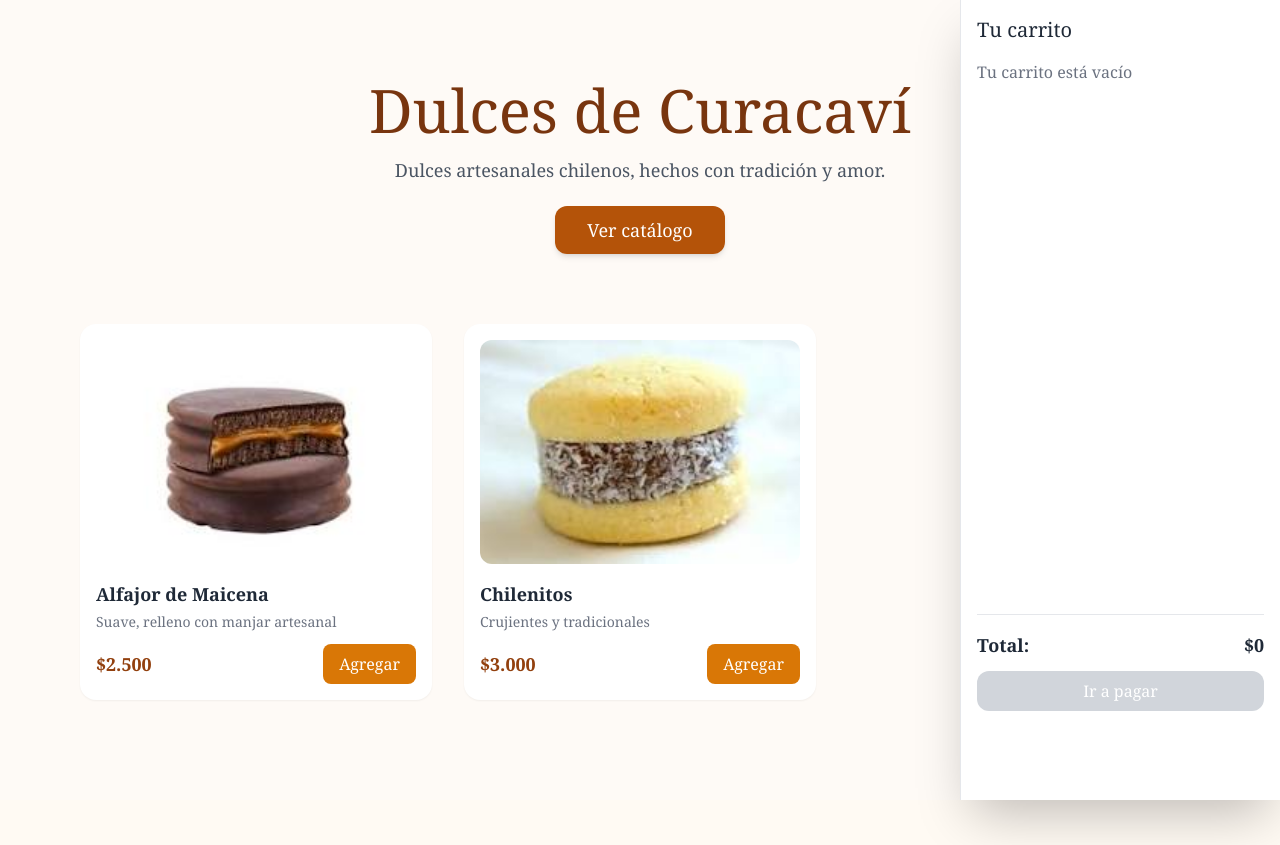
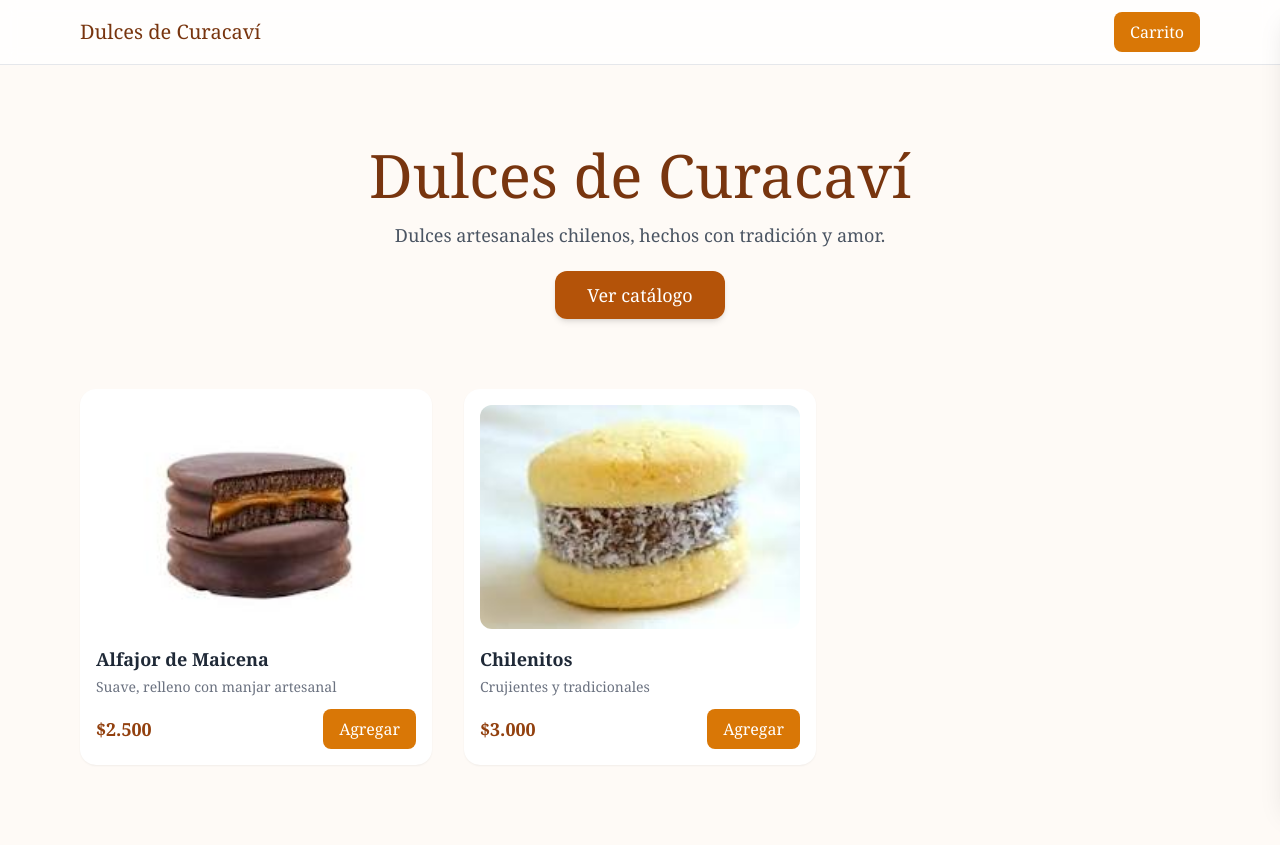
Before and after one commit to oscarramosh/Dulces, a Next.js app: page / in a window 1280 px wide. Before the commit the page ends 800 px from the top, so only its background shows below. Built offline with nearby package versions, Linux system fonts and the light colour scheme.

Commit message:
fix route mercado pago final

```diff
--- a/app/page.tsx
+++ b/app/page.tsx
@@ -1,6 +1,10 @@
+"use client";
+
+import { useState } from "react";
 import Catalog from "@/components/Catalog";
 import CartDrawer from "@/components/CartDrawer";
-import { CartProvider } from "@/context/CartContext";
+import Navbar from "@/components/Navbar";
+import ClientProviders from "@/components/ClientProviders";
 import { Product } from "@/lib/types";
 
 const products: Product[] = [
@@ -23,9 +27,14 @@ const products: Product[] = [
 ];
 
 export default function Page() {
+  const [openCart, setOpenCart] = useState(false);
+
   return (
-    <CartProvider>
+    <ClientProviders>
       <main className="bg-[#fefaf6] min-h-screen">
+
+        {/* NAVBAR */}
+        <Navbar onOpenCart={() => setOpenCart(true)} />
 
         {/* HERO */}
         <section className="text-center py-20 px-4">
@@ -50,8 +59,13 @@ export default function Page() {
           <Catalog products={products} />
         </section>
 
-        <CartDrawer />
+        {/* CARRITO */}
+        <CartDrawer
+          open={openCart}
+          onClose={() => setOpenCart(false)}
+        />
+
       </main>
-    </CartProvider>
+    </ClientProviders>
   );
 }
--- a/components/CartDrawer.tsx
+++ b/components/CartDrawer.tsx
@@ -2,106 +2,86 @@
 
 import { useCart } from "@/context/CartContext";
 
-export default function CartDrawer() {
+export default function CartDrawer({
+  open,
+  onClose,
+}: {
+  open: boolean;
+  onClose: () => void;
+}) {
   const { cart, removeFromCart, updateQty, total } = useCart();
 
-  const handleCheckout = async () => {
-    try {
-      const res = await fetch("/api/create-preference", {
-        method: "POST",
-        headers: {
-          "Content-Type": "application/json",
-        },
-        body: JSON.stringify({ items: cart }),
-      });
+  return (
+    <>
+      {/* BACKDROP */}
+      {open && (
+        <div
+          className="fixed inset-0 bg-black/30 z-40"
+          onClick={onClose}
+        />
+      )}
 
-      const data = await res.json();
+      {/* DRAWER */}
+      <div
+        className={`fixed top-0 right-0 h-full w-80 bg-white shadow-xl z-50 transform transition-transform ${
+          open ? "translate-x-0" : "translate-x-full"
+        }`}
+      >
+        <div className="p-4 flex flex-col h-full">
 
-      console.log("Respuesta MP:", data); // 👈 útil para debug
+          <div className="flex justify-between items-center mb-4">
+            <h2 className="font-serif text-lg">Tu carrito</h2>
+            <button onClick={onClose}>✕</button>
+          </div>
 
-      // 🔥 CORREGIDO: usar init_point
-      if (data.init_point) {
-        window.location.href = data.init_point;
-      } else {
-        alert("Error al iniciar el pago");
-      }
-
-    } catch (error) {
-      console.error("Error en checkout:", error);
-      alert("Error en checkout");
-    }
-  };
-
-  return (
-    <div className="fixed right-0 top-0 h-full w-80 bg-white/95 backdrop-blur shadow-2xl p-4 border-l z-50">
-
-      <h2 className="text-xl font-serif mb-4">Tu carrito</h2>
-
-      {/* LISTA */}
-      <div className="flex flex-col gap-3 overflow-y-auto h-[70%]">
-
+          <div className="flex-1 overflow-y-auto space-y-3">
             {cart.length === 0 && (
-          <p className="text-gray-500">Tu carrito está vacío</p>
+              <p className="text-gray-500">Vacío</p>
             )}
 
             {cart.map(item => (
               <div key={item.id} className="flex gap-2">
-
-            <img
-              src={item.image}
-              alt={item.name}
-              className="w-16 h-16 rounded-lg object-cover"
-            />
+                <img src={item.image} className="w-14 h-14 object-cover rounded" />
 
                 <div className="flex-1">
-              <p className="text-sm font-medium">{item.name}</p>
-
+                  <p className="text-sm">{item.name}</p>
                   <p className="text-xs text-gray-500">
                     ${item.price.toLocaleString("es-CL")}
                   </p>
 
-              <div className="flex items-center gap-2 mt-1">
-
                   <input
                     type="number"
+                    value={item.quantity}
                     min={1}
-                  value={item.quantity}
                     onChange={e =>
                       updateQty(item.id, Number(e.target.value))
                     }
-                  className="w-12 border rounded text-center text-sm"
+                    className="w-12 border rounded text-xs mt-1"
                   />
+                </div>
 
                 <button
                   onClick={() => removeFromCart(item.id)}
-                  className="w-full bg-amber-700 text-white py-3 rounded-xl mt-3 hover:bg-amber-800 transition text-lg"
+                  className="text-red-500 text-xs"
                 >
-                  eliminar
+                  x
                 </button>
-
-              </div>
-            </div>
               </div>
             ))}
           </div>
 
-      {/* TOTAL */}
-      <div className="mt-4 border-t pt-4">
-
-        <p className="flex justify-between font-semibold text-lg">
+          <div className="border-t pt-4">
+            <p className="flex justify-between font-semibold">
               Total:
               <span>${total.toLocaleString("es-CL")}</span>
             </p>
 
-        <button
-          onClick={handleCheckout}
-          disabled={cart.length === 0}
-          className="w-full bg-amber-600 text-white py-2 rounded-xl mt-3 hover:bg-amber-700 disabled:bg-gray-300 disabled:cursor-not-allowed transition"
-        >
-          Ir a pagar
+            <button className="w-full bg-amber-700 text-white py-2 rounded-lg mt-3 hover:bg-amber-800 transition">
+              Pagar
             </button>
-
           </div>
         </div>
+      </div>
+    </>
   );
 }
--- /dev/null
+++ b/components/ClientProviders.tsx
@@ -0,0 +1,11 @@
+"use client";
+
+import { CartProvider } from "@/context/CartContext";
+
+export default function ClientProviders({
+  children,
+}: {
+  children: React.ReactNode;
+}) {
+  return <CartProvider>{children}</CartProvider>;
+}
--- /dev/null
+++ b/components/Navbar.tsx
@@ -0,0 +1,31 @@
+"use client";
+
+import { useCart } from "@/context/CartContext";
+
+export default function Navbar({ onOpenCart }: { onOpenCart: () => void }) {
+  const { cart } = useCart();
+
+  return (
+    <header className="sticky top-0 z-50 bg-white/80 backdrop-blur border-b">
+      <div className="max-w-6xl mx-auto px-4 py-3 flex justify-between items-center">
+
+        <h1 className="font-serif text-xl text-amber-900">
+          Dulces de Curacaví
+        </h1>
+
+        <button
+          onClick={onOpenCart}
+          className="relative bg-amber-600 text-white px-4 py-2 rounded-lg hover:bg-amber-700 transition"
+        >
+          Carrito
+
+          {cart.length > 0 && (
+            <span className="absolute -top-2 -right-2 bg-black text-white text-xs px-2 rounded-full">
+              {cart.length}
+            </span>
+          )}
+        </button>
+      </div>
+    </header>
+  );
+}
```
Lines whose indentation alone changed are shown as unchanged.
